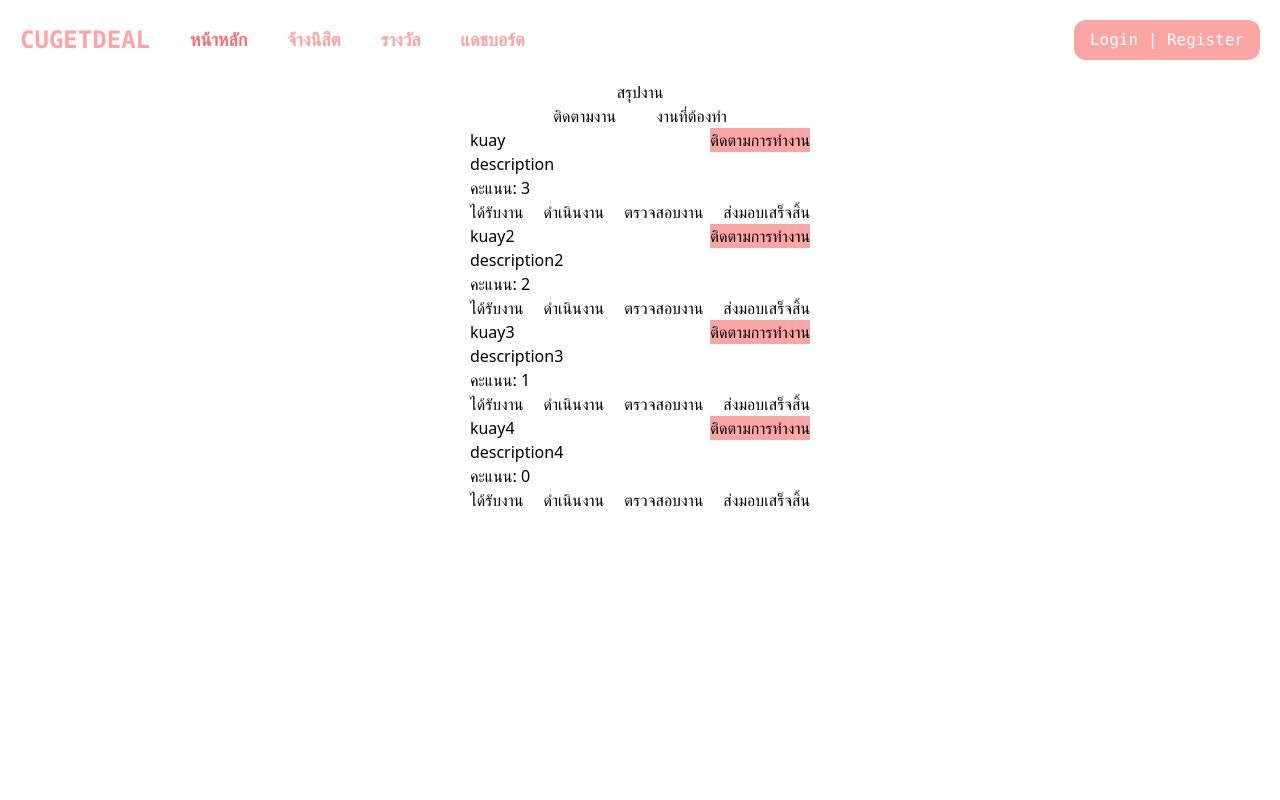
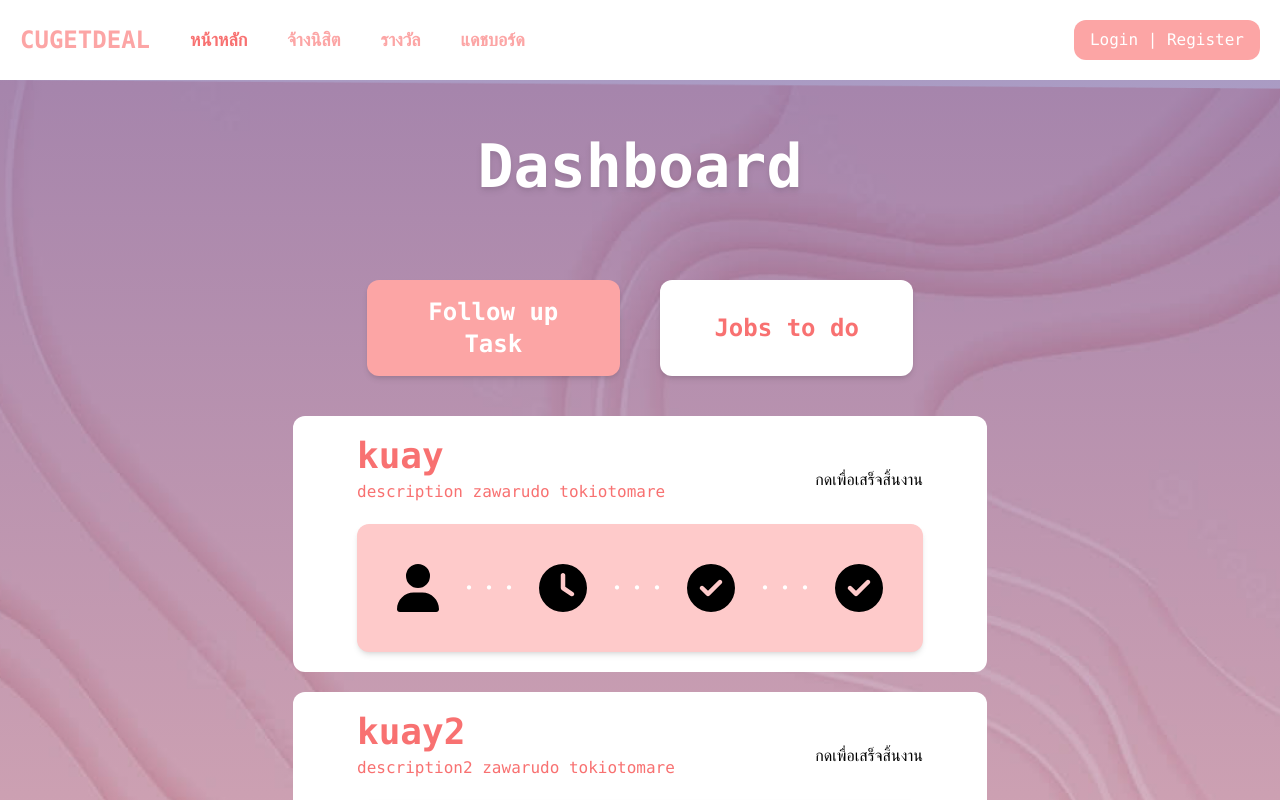
Before and after one commit to punchanabu/CUGETDEAL, a React (Create React App) app in the folder client/: page /dashboard in a window 1280 px wide. Shown: the top 800 px of the page. Built offline with nearby package versions, Linux system fonts and the light colour scheme.

Commit message:
dashboard init

```diff
--- a/client/package.json
+++ b/client/package.json
@@ -3,6 +3,9 @@
   "version": "0.1.0",
   "private": true,
   "dependencies": {
+    "@fortawesome/fontawesome-svg-core": "^6.4.2",
+    "@fortawesome/free-solid-svg-icons": "^6.4.2",
+    "@fortawesome/react-fontawesome": "^0.2.0",
     "@testing-library/jest-dom": "^5.17.0",
     "@testing-library/react": "^13.4.0",
     "@testing-library/user-event": "^13.5.0",
--- /dev/null
+++ b/client/src/api/DashboardApi.ts
@@ -0,0 +1,62 @@
+const backendEndPoint = "http://localhost:3222";
+
+// this still could bechange based on backend requirements
+export const getDashboardData = async (token: string): Promise<Response> => {
+    try {
+        const response = await fetch(`${backendEndPoint}/dashboard`, {
+            method: 'GET',
+            headers: {
+                'Content-Type': 'application/json',
+                'Authorization': `Bearer ${token}`
+            }
+        });
+        if (!response.ok) {
+            throw new Error(response.statusText);
+        }
+        return response;
+    } catch (error) {
+        console.log('error', error);
+        throw new Error('Failed to fetch dashboard data from da server!');
+    }
+};
+// this could be change based on backend requirements
+export const jobReceived = async (token: string, taskId: string): Promise<Response> => {
+    try {
+        const response = await fetch(`${backendEndPoint}/dashboard/finish-task`, {
+            method: 'PUT',
+            headers: {
+                'Content-Type': 'application/json',
+                'Authorization': `Bearer ${token}`
+            },
+            body: JSON.stringify({ taskId })
+        });
+        if (!response.ok) {
+            throw new Error(response.statusText);
+        }
+        return response;
+    } catch (error) {
+        console.log('error', error);
+        throw new Error('Failed to finish task!');
+    }
+}
+
+export const finshJob = async (token: string, taskId: string): Promise<Response> => {
+    try {
+        const response = await fetch(`${backendEndPoint}/dashboard/finish-task`, {
+            method: 'PUT',
+            headers: {
+                'Content-Type': 'application/json',
+                'Authorization': `Bearer ${token}`
+            },
+            body: JSON.stringify({ taskId })
+        });
+        if (!response.ok) {
+            throw new Error(response.statusText);
+        }
+        return response;
+    } catch (error) {
+        console.log('error', error);
+        throw new Error('Failed to finish task!');
+    }
+
+}
--- a/client/src/components/dashboardComponent/AllJob.tsx
+++ b/client/src/components/dashboardComponent/AllJob.tsx
@@ -14,7 +14,7 @@ interface AllJobProps {
 
 const AllJob: React.FC<AllJobProps> = ({ jobData }) => {
   return (
-    <section>
+    <section className='flex flex-col items-center space-y-5'>
         {jobData.map((data, index) => <JobHired key={index} jobData={data} />)}
     </section>
   );
--- a/client/src/components/dashboardComponent/JobHired.tsx
+++ b/client/src/components/dashboardComponent/JobHired.tsx
@@ -1,4 +1,12 @@
 import React from 'react'
+import { jobReceived } from '../../api/DashboardApi'
+import { Navigate, useNavigate } from 'react-router-dom'
+import { FontAwesomeIcon } from '@fortawesome/react-fontawesome';
+import { faCircleCheck } from '@fortawesome/free-solid-svg-icons';
+import { faClock } from '@fortawesome/free-solid-svg-icons';
+import { faMoneyCheck } from '@fortawesome/free-solid-svg-icons';
+import {faFlag} from '@fortawesome/free-solid-svg-icons';
+import {faUser} from '@fortawesome/free-solid-svg-icons';
 
 interface JobData {
     title: string,
@@ -10,28 +18,67 @@ interface JobData {
 interface JobHiredProps {
     jobData: JobData
 }
-let fakeIsFinsh = false;
-
 
 const JobHired: React.FC<JobHiredProps> = ({jobData}) => {
+    const status = jobData.status;
+    let mode = 0;
+    switch (status) {
+        case 'todo':
+            mode = 1
+            break;
+        case 'doing':
+            mode = 2
+            break;
+        case 'checking':
+            mode = 3
+            break;
+        case 'done':
+            mode = 4
+            break;
+        default:
+            break;
+    }
+    const Navigate = useNavigate();
+    const handleFinshTask = async () => {
+        const token = localStorage.getItem('jwt');
+        if (!token) {
+            Navigate('/login')
+            return;
+        }
+        const response = await jobReceived(token, jobData.title);
+        if (!response.ok) {
+            throw new Error('finshTask error');
+        }
+        return response;
+    }
   return (
-    <figure>
-        <section className='flex justify-between'>
-            <div>
-                <h3>{jobData.title}</h3>
+    <figure className='px-16 py-5 rounded-xl bg-white'>
+        <section className='flex justify-between items-center space-y-5'>
+            <div className='text-red-400 text-xm space-y-1'>
+                <h2 className='text-4xl font-bold'>{jobData.title}</h2>
                 <p>{jobData.description}</p>
-                <p>คะแนน: {jobData.star}</p>
             </div>
             <div>
-                <button className='bg-red-300'>ติดตามการทำงาน</button>
-                {fakeIsFinsh && <button>กดเพื่อเสร็จสิ้นงาน</button>}
+                <button onClick={handleFinshTask}>กดเพื่อเสร็จสิ้นงาน</button>
             </div>
         </section>
-        <section className='flex space-x-5'>
-            <p>ได้รับงาน</p>
-            <p>ดำเนินงาน</p>
-            <p>ตรวจสอบงาน</p>
-            <p>ส่งมอบเสร็จสิ้น</p>
+        <section className='flex space-x-5 items-center justify-center mt-5 text-5xl shadow-md p-10 rounded-xl bg-red-200'>
+            <FontAwesomeIcon
+                icon={ mode >= 1 ? faUser : faCircleCheck}
+
+            />
+            <p className='text-xl text-white'>・・・</p>
+            <FontAwesomeIcon
+                icon={mode >= 2 ? faClock : faCircleCheck}
+            />
+            <p className='text-xl text-white'>・・・</p>
+            <FontAwesomeIcon
+                icon={mode >= 3 ? faMoneyCheck : faCircleCheck}
+            />
+            <p className='text-xl text-white'>・・・</p>
+            <FontAwesomeIcon
+                icon={mode >= 4 ? faFlag : faCircleCheck}
+            />
         </section>
     </figure>
   )
--- a/client/src/page/dashBoard/DashBoard.tsx
+++ b/client/src/page/dashBoard/DashBoard.tsx
@@ -1,26 +1,48 @@
 import React from 'react'
 import AllJob from '../../components/dashboardComponent/AllJob';
 import UserJobList from '../../components/dashboardComponent/UserJobList';
-
+import { getDashboardData } from '../../api/DashboardApi';
+import { useNavigate } from 'react-router-dom';
+import './db.css'
 const fakeData = [
-  {title: 'kuay', description: 'description', star: 3, status: 'doing'},
-  {title: 'kuay2', description: 'description2', star: 2, status: 'done'},
-  {title: 'kuay3', description: 'description3', star: 1, status: 'checking'},
-  {title: 'kuay4', description: 'description4', star: 0, status: 'todo'}
+  {title: 'kuay', description: 'description zawarudo tokiotomare', star: 3, status: 'doing'},
+  {title: 'kuay2', description: 'description2 zawarudo tokiotomare', star: 2, status: 'done'},
+  {title: 'kuay3', description: 'description3 zawarudo tokiotomare', star: 1, status: 'checking'},
+  {title: 'kuay4', description: 'description4 zawarudo tokiotomare', star: 0, status: 'todo'}
 ]
 const fakeUserJobData = [
-  {title: 'sas1', description: 'description', star : 3, contact: {phone: '123456789', email: 'punpunsirawit@gma.com',instagram: '', twitter: 'twitter.com'}},
-  {title: 'sas2', description: 'description', star : 3, contact: {phone: '123456789', email: 'cddadad',instagram: '', twitter: 'twitter.com'}},
-  {title: 'sas3', description: 'description', star : 3, contact: {phone: '123456789', email: 'cddadad',instagram: '', twitter: 'twitter.com'}},
-  {title: 'sas4', description: 'description', star : 3, contact: {phone: '123456789', email: 'cddadad',instagram: '', twitter: 'twitter.com'}},
+  {title: 'sas1', description: 'description zawarudo tokiotomare', star : 3, contact: {phone: '123456789', email: 'punpunsirawit@gma.com',instagram: '', twitter: 'twitter.com'}},
+  {title: 'sas2', description: 'description zawarudo tokiotomare', star : 3, contact: {phone: '123456789', email: 'cddadad',instagram: '', twitter: 'twitter.com'}},
+  {title: 'sas3', description: 'description zawarudo tokiotomare', star : 3, contact: {phone: '123456789', email: 'cddadad',instagram: '', twitter: 'twitter.com'}},
+  {title: 'sas4', description: 'description zawarudo tokiotomare', star : 3, contact: {phone: '123456789', email: 'cddadad',instagram: '', twitter: 'twitter.com'}},
 ]
-
-
 
 const DashBoard = () => {
 
+  // state
   const [showAllJobs, setShowAllJobs] = React.useState<boolean>(true);
+  const [jobData, setJobData] = React.useState<any>([]);
+  const [userJobData, setUserJobData] = React.useState<any>([]);
 
+  // helper function
+  const navigate = useNavigate();
+  const getJobData = async () => {
+    const token = localStorage.getItem('jwt');
+    if (!token) {
+      navigate('/login') // if you don't have token you go login first krub.
+      return;
+    }
+    const response = await getDashboardData(token);
+    if (!response.ok) {
+      return;
+    }
+    const data = await response.json();
+    const { jobData, userData } = data;
+    setJobData(jobData);
+    setUserJobData(userData);
+  }
+
+  // handler function
   const handleShowAllJobs = () => {
       setShowAllJobs(true);
   }
@@ -28,14 +50,22 @@ const DashBoard = () => {
       setShowAllJobs(false);
   }
 
+  // use effect
+  React.useEffect(() => {
+    // getJobData();
+  },[]);
+
+
   return (
-    <main className='flex flex-col items-center justify-center'>
-        <h1>สรุปงาน</h1>
-        <section className='space-x-10'>
-          <button onClick={handleShowAllJobs}>ติดตามงาน</button>
-          <button onClick = {handleShowUserJobs}>งานที่ต้องทำ</button>
+    <main className="flex flex-col items-center justify-center h-full font-mono space-y-10 custom-bg">
+        <h1 className='text-6xl drop-shadow-md font-black text-white mt-14 mb-11'>Dashboard</h1>
+        <section className='space-x-10 flex'>
+          <button onClick={handleShowAllJobs} className='w-full bg-red-300 rounded-xl font-bold py-4 px-10 text-white text-2xl shadow-md'>Follow up Task</button>
+          <button onClick = {handleShowUserJobs} className='w-full bg-white rounded-xl font-bold py-4 px-10 text-2xl text-red-400 shadow-md'>Jobs to do</button>
         </section>
-        {showAllJobs ? <AllJob jobData = {fakeData} /> : <UserJobList userJobData = {fakeUserJobData} />}
+        <section className='flex flex-col items-center space-y-3'>
+          {showAllJobs ? <AllJob jobData = {fakeData} /> : <UserJobList userJobData = {fakeUserJobData} />}
+        </section>
     </main>
   )
 }
--- /dev/null
+++ b/client/src/page/dashBoard/db.css
@@ -0,0 +1,5 @@
+.custom-bg {
+    background: linear-gradient(180deg, rgba(128, 106, 166, 0.67) 0%, rgba(255, 192, 192, 0.00) 100%),
+                url('/public/Image/bg-image.png');
+    background-size: cover;
+}
--- a/client/tailwind.config.js
+++ b/client/tailwind.config.js
@@ -2,7 +2,11 @@
 module.exports = {
   content: ['./src/**/*.{js,jsx,ts,tsx}'],
   theme: {
-    extend: {}
+    extend: {
+      backgroundImage: {
+        'custom-bg': "url('/public/image/bg-image.png')"
+      }
+    }
   },
   plugins: []
 };
```
Also changed, not shown: client/src/components/dashboardComponent/UserJob.tsx (+21 -6 lines), client/public/Image/bg-image.png (added), 1 other file (tests, documents, lock files or other folders).
